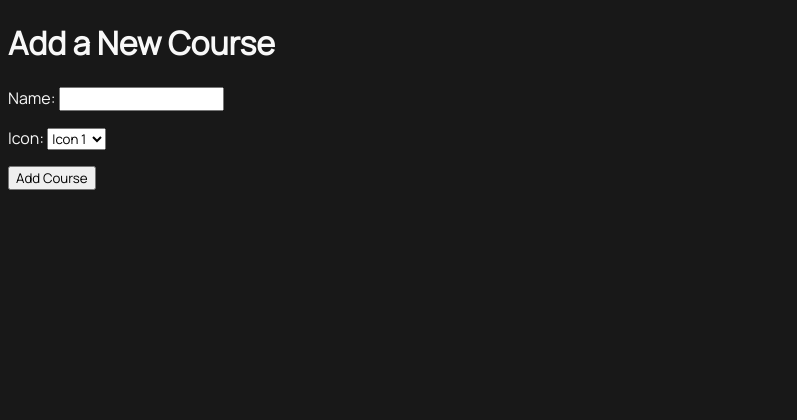
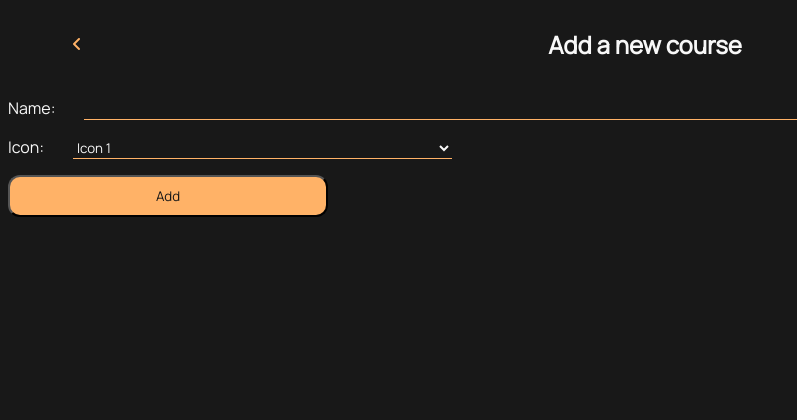
Before and after one commit to Uthmanbello/courses, a Django app: page /add_course/ in a window 1280 px wide. Shown: the top 420 px of the page, without its empty margins (0-797 px from the left). Run offline with Django 4.2, Linux system fonts and the light colour scheme; some libraries are stand-ins or nearby versions.

Commit message:
Style the add course page

```diff
--- a/src/courses/courselist/forms.py
+++ b/src/courses/courselist/forms.py
@@ -5,3 +5,7 @@ class CourseForm(forms.ModelForm):
     class Meta:
         model = Courselist
         fields = ['name', 'icon']
+        widgets = {
+            'name': forms.TextInput(attrs={'class': 'text-field secondary'}),
+            'icon': forms.Select(attrs={'class': 'select-field secondary'}),
+        }
--- a/src/courses/courselist/templates/add_course.html
+++ b/src/courses/courselist/templates/add_course.html
@@ -1,11 +1,17 @@
 {% extends 'base.html' %}
 
 {% block content %}
-    <h1>Add a New Course</h1>
+    <div class="course-heading">
+        <a href="{% url 'course_list' %}" class="primary"><i class="fa-solid fa-angle-left primary"></i></i></a>
+        <div>
+            <h2>Add a new course</h2>
+        </div>
+        <div></div>
+    </div>
     <form method="post">
         {% csrf_token %}
         {{ form.as_p }}
-        <input type="submit" value="Add Course">
+        <input type="submit" value="Add" class="get-started add row just-center">
     </form>
     <footer class="footer-icons row">
         <a href="{% url 'landing_page' %}"><i class="fa-solid fa-house"></i></a>
--- a/src/courses/courselist/templates/base.html
+++ b/src/courses/courselist/templates/base.html
@@ -127,6 +127,46 @@
             height: 7vh;
         }
 
+        .text-field {
+            border-top: none;
+            border-left: none;
+            border-right: none;
+            border-bottom: 1px solid #ffb267;
+            background-color: transparent;
+            width: 60%;
+            margin-left: 2vw;
+        }
+
+        .text-field:focus {
+            outline: none;
+        }
+
+        .select-field {
+            border-top: none;
+            border-left: none;
+            border-right: none;
+            border-bottom: 1px solid #ffb267;
+            background-color: transparent;
+            margin-left: 2vw;
+            width: 30%;
+        }
+
+        .select-field:focus {
+            outline: none;
+        }
+
+        .select-field option {
+            background-color: #181818;
+            color: #f8f8f8;
+            font-size: 0.8rem;
+            padding-left: 10px;
+        }
+
+        .add {
+            width: 25vw;
+            padding: 10px;
+        }
+
         .footer-icons {
             justify-content: space-between;
             align-items: center;
--- a/src/courses/courselist/templates/course_list.html
+++ b/src/courses/courselist/templates/course_list.html
@@ -3,7 +3,7 @@
 {% block content %}
     <div class="course-heading">
         <div>
-            <h2> 5 Courses</h2>
+            <h2>5 Courses</h2>
             <p class="light-grey">20 Topics</p>
         </div>
         <a href="{% url 'add_course' %}" class="primary add-course"><i class="fa-solid fa-plus fa-2x primary"></i></i></a>
```
